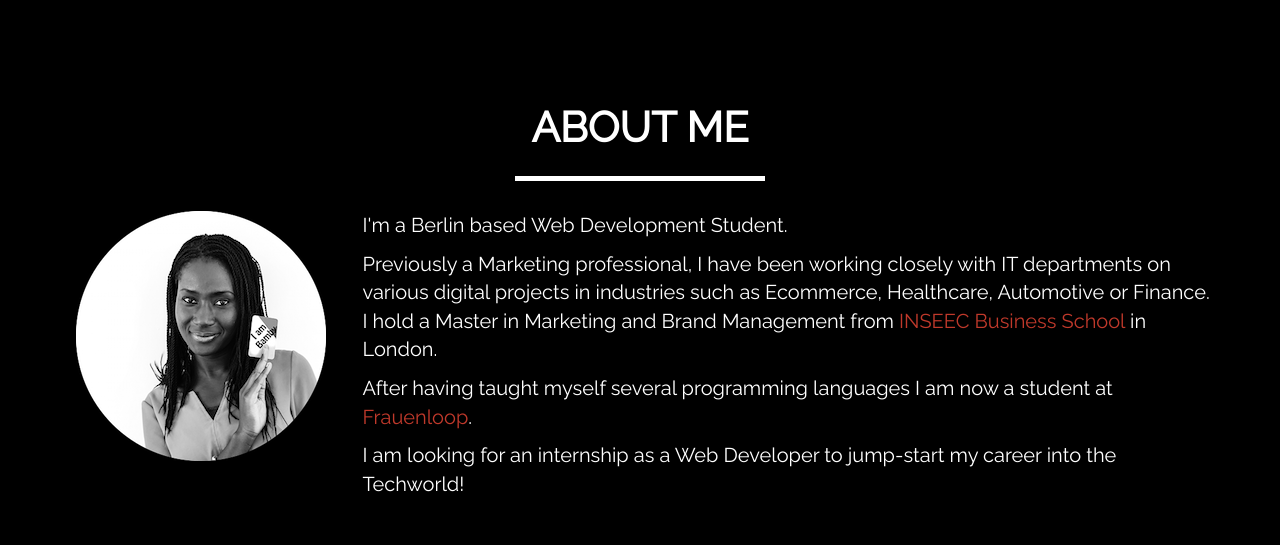
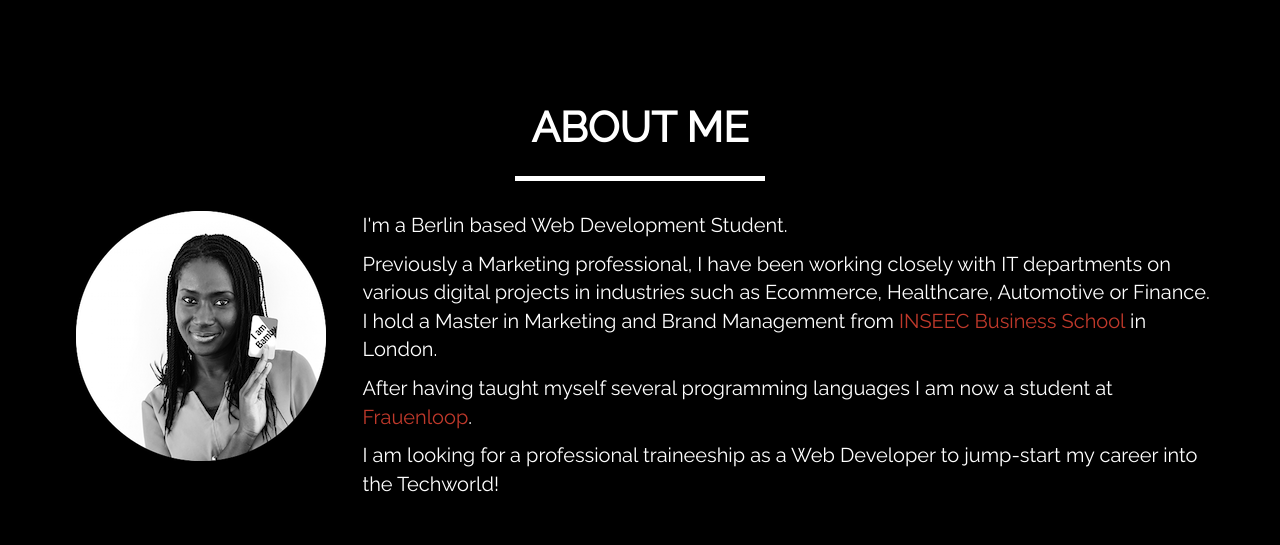
Before and after one commit to BambyG/Portfolio, a website: page index.html in a window 1280 px wide. Shown: the part 681-1226 px from the top of the page. Drawn offline with nearby package versions, Linux system fonts and the light colour scheme.

Commit message:
Update copy

```diff
--- a/index.html
+++ b/index.html
@@ -199,7 +199,7 @@
 
 
 
-                    <p>I am looking for an internship as a Web Developer to jump-start my career into the Techworld! </p>
+                    <p>I am looking for a professional traineeship as a Web Developer to jump-start my career into the Techworld! </p>
 
                     <br>
                      <br>
```
